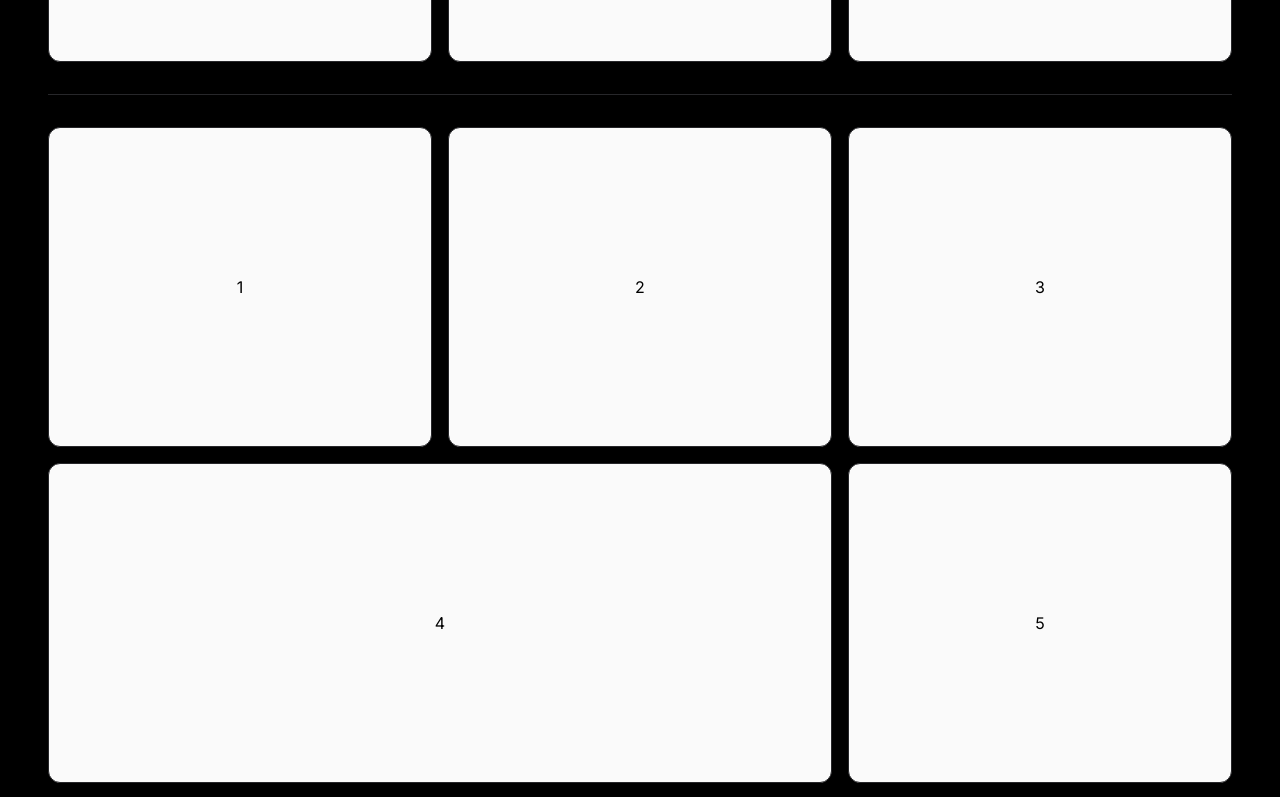
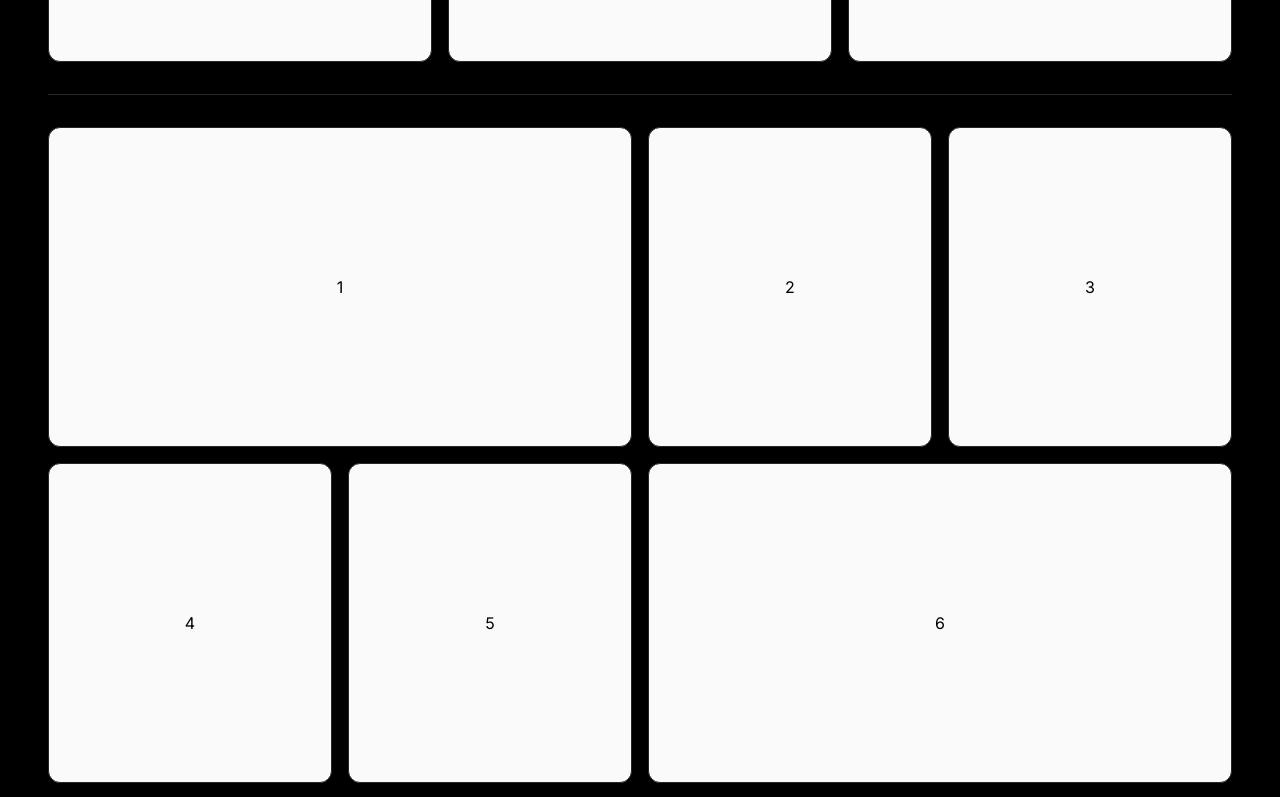
Before and after one commit to MuhammadKaifNazeer/practice, a Next.js app: page / in a window 1280 px wide. Shown: the part 8140-8937 px from the top of the page. Built offline with nearby package versions, Linux system fonts and the light colour scheme.

Commit message:
add one more six items bento grid

```diff
--- a/src/app/page.tsx
+++ b/src/app/page.tsx
@@ -7,6 +7,7 @@ import { FourItemsBentoGridOne } from "@/components/BentoGrid/FourItemsBentoGrid
 import { FourItemsBentoGridThree } from "@/components/BentoGrid/FourItemsBentoGrid/FourItemsBentoGridThree";
 import { FourItemsBentoGridTwo } from "@/components/BentoGrid/FourItemsBentoGrid/FourItemsBentoGridTwo";
 import { SevenItemsBentoGridOne } from "@/components/BentoGrid/SevenItemsBentoGrid/SevenItemsBentoGridOne";
+import { SixItemsBentoGridThree } from "@/components/BentoGrid/SixItemsBentoGrid/SixItemsBentoGridThree";
 import { SixItemsBentoGridOne } from "@/components/BentoGrid/SixItemsBentoGrid/SixItmesBentoGridOne";
 import { SixItemsBentoGridTwo } from "@/components/BentoGrid/SixItemsBentoGrid/SixItmesBentoGridTwo";
 import { TenItemsBentoGridOne } from "@/components/BentoGrid/TenItemsBentoGrid/TenItemsBentoGridOne";
@@ -46,6 +47,8 @@ export default function Home() {
         <hr className="my-8" />
         <SixItemsBentoGridTwo />
         <hr className="my-8" />
+        <SixItemsBentoGridThree />
+        <hr className="my-8" />
         {/* seven items bento grid */}
         <SevenItemsBentoGridOne />
         <hr className="my-8" />
--- /dev/null
+++ b/src/components/BentoGrid/SixItemsBentoGrid/SixItemsBentoGridThree.tsx
@@ -0,0 +1,28 @@
+import React from "react";
+
+export const SixItemsBentoGridThree = () => {
+  return (
+    <>
+      <div className="grid md:grid-cols-12 grid-cols-1 gap-4">
+        <div className="border bg-primary dark:text-black text-white col-span-full md:col-span-6 h-[20rem] rounded-xl flex items-center justify-center">
+          1
+        </div>
+        <div className="border bg-primary dark:text-black text-white col-span-full md:col-span-3 h-[20rem] rounded-xl flex items-center justify-center">
+          2
+        </div>
+        <div className="border bg-primary dark:text-black text-white col-span-full md:col-span-3 h-[20rem] rounded-xl flex items-center justify-center">
+          3
+        </div>
+        <div className="border bg-primary dark:text-black text-white col-span-full md:col-span-3 h-[20rem] rounded-xl flex items-center justify-center">
+          4
+        </div>
+        <div className="border bg-primary dark:text-black text-white col-span-full md:col-span-3 h-[20rem] rounded-xl flex items-center justify-center">
+          5
+        </div>
+        <div className="border bg-primary dark:text-black text-white col-span-full md:col-span-6 h-[20rem] rounded-xl flex items-center justify-center">
+          6
+        </div>
+      </div>
+    </>
+  );
+};
```
Also changed, not shown: 2 other files (tests, documents, lock files or other folders).
